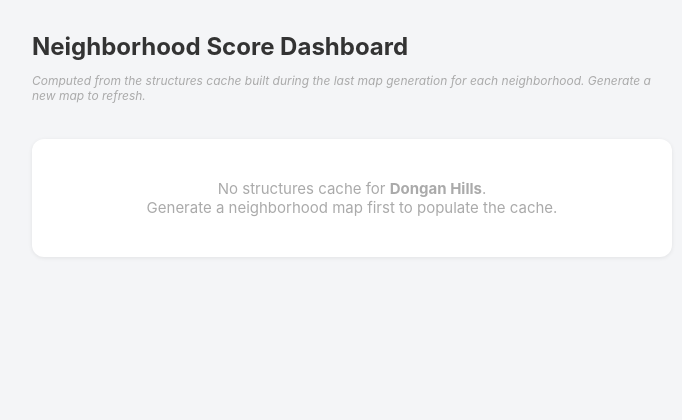
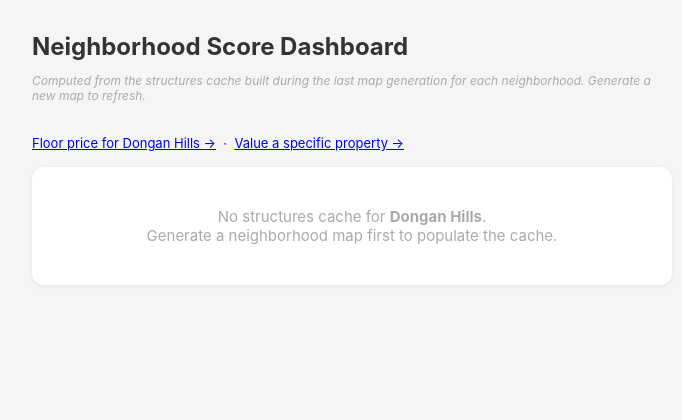
Before and after one commit to MatthewPugliese/upland, a Flask app: page /score in a window 1280 px wide. Shown: the part 53-473 px from the top of the page, without its empty margins (288-970 px from the left). Run offline with Flask 3, Linux system fonts and the light colour scheme; data that the repository does not hold is empty.

Commit message:
Cross-link Floor Price, Valuation, Score, and Portfolio tools
/floor now accepts a GET ?neighborhood= param and auto-runs (matching
/score's convention), enabling deep links. Added links from the Score
dashboard to floor price + valuation for the current neighborhood, and
from the Portfolio neighborhood table to floor price per neighborhood.

Co-Authored-By: Claude Sonnet 5 <noreply@anthropic.com>

```diff
--- a/webapp/app.py
+++ b/webapp/app.py
@@ -424,7 +424,19 @@ def valuation_batch_run():
 
 @app.route("/floor")
 def floor_price():
-    return render_template("floor_price.html")
+    neighborhood = request.args.get("neighborhood", "").strip()
+    if not neighborhood:
+        return render_template("floor_price.html")
+    get_floor_prices = _floor_price()
+    try:
+        result = get_floor_prices(neighborhood)
+        if result.get("error"):
+            return render_template("floor_price.html", error=result["error"], neighborhood=neighborhood)
+        return render_template("floor_price_results.html", result=result)
+    except Exception as e:
+        import traceback
+        traceback.print_exc()
+        return render_template("floor_price.html", error=f"Error: {e}", neighborhood=neighborhood)
 
 
 @app.route("/floor/run", methods=["POST"])
--- a/webapp/templates/portfolio_results.html
+++ b/webapp/templates/portfolio_results.html
@@ -144,7 +144,10 @@
         <tbody>
         {% for h in result.neighborhoods %}
             <tr>
-                <td><strong><a href="/score?neighborhood={{ h.neighborhood|urlencode }}">{{ h.neighborhood }}</a></strong></td>
+                <td>
+                    <strong><a href="/score?neighborhood={{ h.neighborhood|urlencode }}">{{ h.neighborhood }}</a></strong>
+                    <a href="/floor?neighborhood={{ h.neighborhood|urlencode }}" style="font-size:11px;color:#aaa;margin-left:4px;">(floor price)</a>
+                </td>
                 <td>{{ h.count }}</td>
                 <td>{{ "{:,}".format(h.mint) }}</td>
                 <td>{{ h.up2 }}</td>
--- a/webapp/templates/score.html
+++ b/webapp/templates/score.html
@@ -232,6 +232,12 @@
     <a href="/score?neighborhood={{ hood }}" class="hood-tab {% if hood == neighborhood %}active{% endif %}">{{ hood }}</a>
     {% endfor %}
 </div>
+
+<p style="margin: -4px 0 16px; font-size: 13px;">
+    <a href="/floor?neighborhood={{ neighborhood|urlencode }}">Floor price for {{ neighborhood }} &rarr;</a>
+    &nbsp;&middot;&nbsp;
+    <a href="/valuation">Value a specific property &rarr;</a>
+</p>
 
 {% if not score %}
 <div class="card no-data">
```
